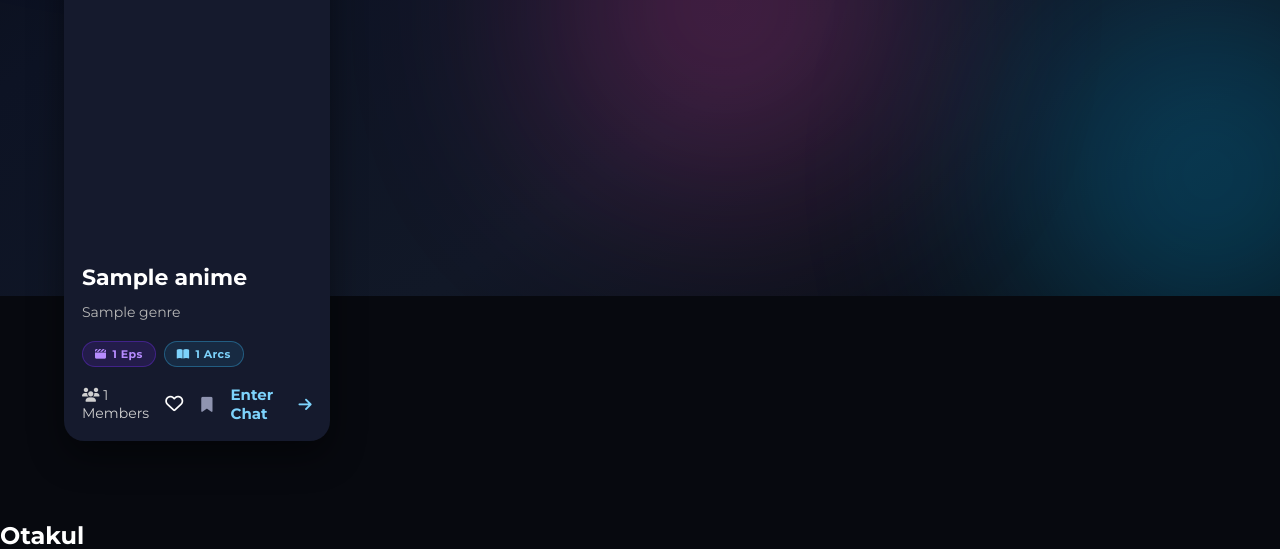
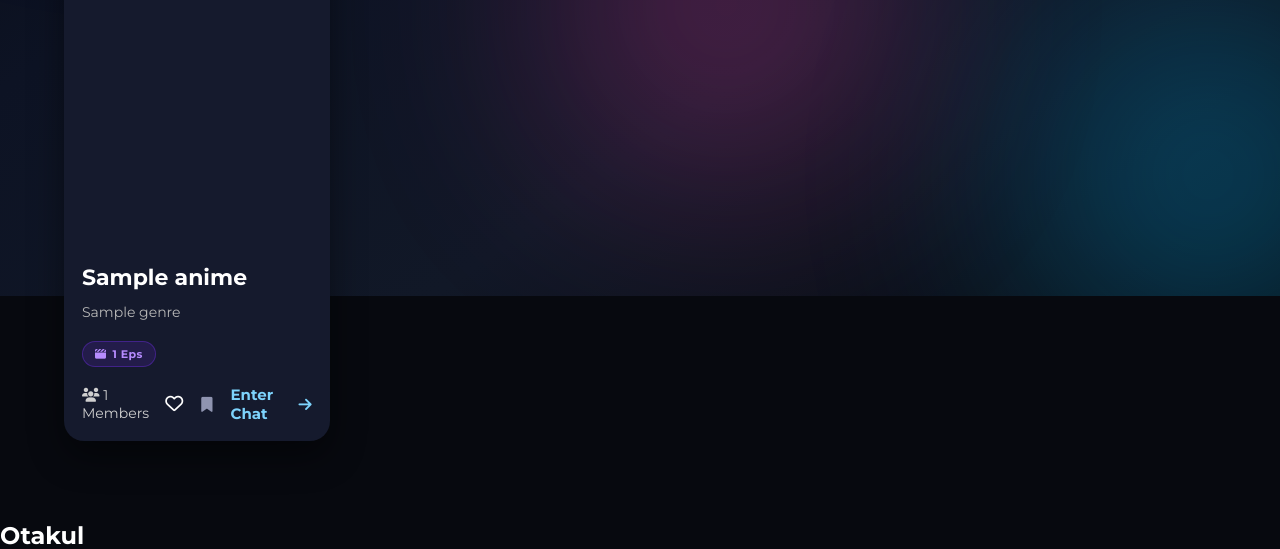
Before and after one commit to harshwardhan-shrivastava/Anime-chat, a Flask app: template templates/browse.html in a window 1280 px wide. Shown: the part 504-1053 px from the top of the page. Run offline with Flask 3, Linux system fonts and the light colour scheme; the template is opened without the code that fills it: most values are stand-ins (such as "Sample title", 1, 10 or a date in 2020); some libraries are stand-ins or nearby versions.

Commit message:
Remove Arcs badge from anime cards entirely
🤖 Generated with Codebuff
Co-Authored-By: Codebuff <noreply@codebuff.com>

```diff
--- a/templates/_anime_card.html
+++ b/templates/_anime_card.html
@@ -75,13 +75,6 @@
         </span>
         {% endif %}
 
-        {% if anime.arc_count %}
-        <span class="chip chip-arcs">
-            <i class="fas fa-book-open"></i>
-            {{ anime.arc_count }} Arcs
-        </span>
-        {% endif %}
-
     </div>
 
     <div class="card-bottom">
```
